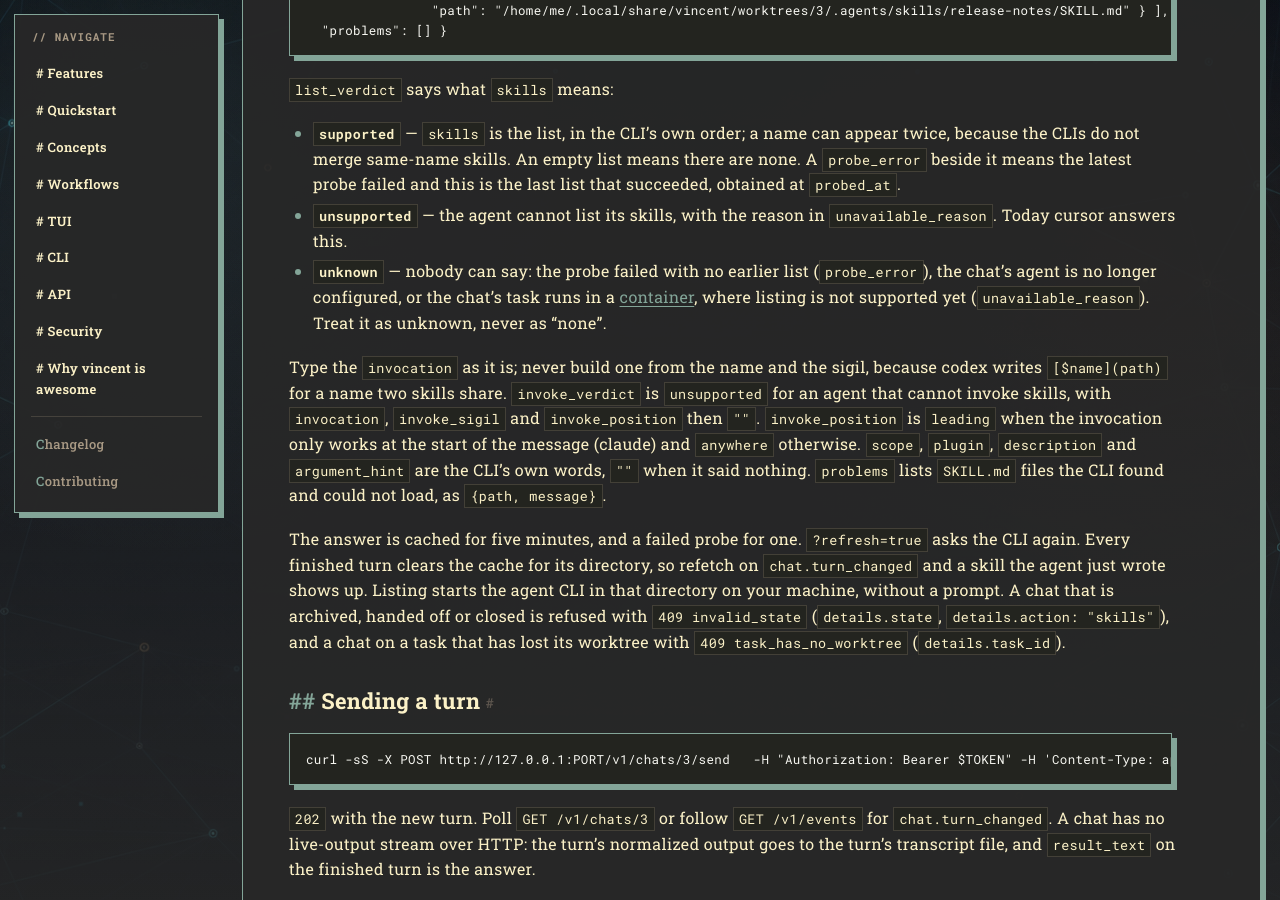
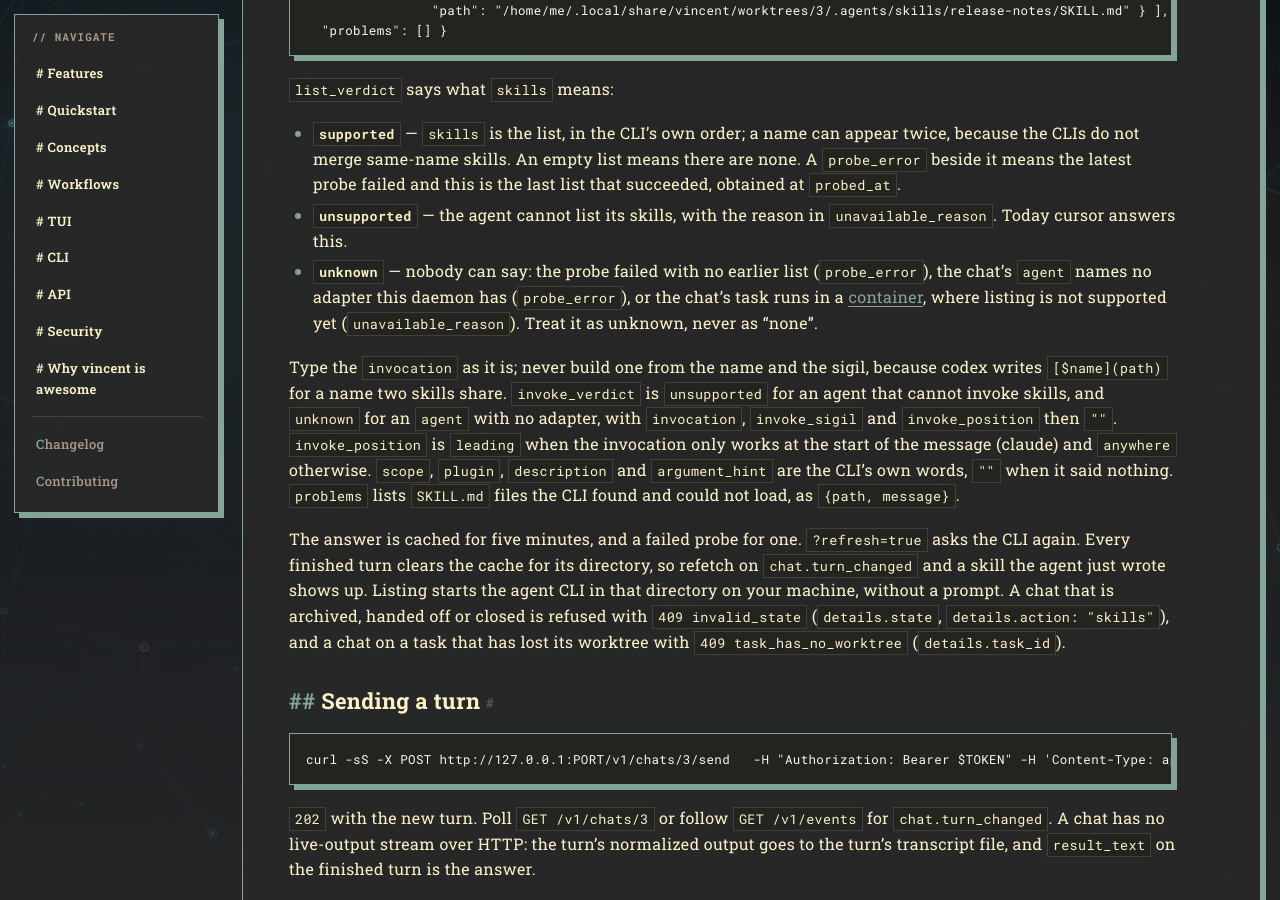
Before and after one commit to lezli01/vincent, a Jekyll site: the page built from docs/reference/api.md, in a window 1280 px wide and 900 px high, scrolled down 53549 px. Built offline with Jekyll 4.4.1, drawn with Linux system fonts in a browser that asks for light colours; our own code applies the rules of GitHub Pages for plain Markdown files.

Commit message:
docs: say which chat skills answer an unregistered agent gets (124.9)
The API page said a chat's skill list is unknown when its agent is "no
longer configured". No config key removes an adapter: the daemon always
registers claude, codex and cursor, so the case is a chat whose agent
names no registered adapter, and it also answers invoke_verdict unknown.

```diff
--- a/docs/reference/api.md
+++ b/docs/reference/api.md
@@ -2429,13 +2429,15 @@ message, and while a turn is running.
 - **`unsupported`** — the agent cannot list its skills, with the reason in
   `unavailable_reason`. Today cursor answers this.
 - **`unknown`** — nobody can say: the probe failed with no earlier list
-  (`probe_error`), the chat's agent is no longer configured, or the chat's task
+  (`probe_error`), the chat's `agent` names no adapter this daemon has
+  (`probe_error`), or the chat's task
   runs in a [container](configuration.md#container), where listing is not
   supported yet (`unavailable_reason`). Treat it as unknown, never as "none".
 
 Type the `invocation` as it is; never build one from the name and the sigil,
 because codex writes `[$name](path)` for a name two skills share.
-`invoke_verdict` is `unsupported` for an agent that cannot invoke skills, with
+`invoke_verdict` is `unsupported` for an agent that cannot invoke skills, and
+`unknown` for an `agent` with no adapter, with
 `invocation`, `invoke_sigil` and `invoke_position` then `""`. `invoke_position`
 is `leading` when the invocation only works at the start of the message
 (claude) and `anywhere` otherwise. `scope`, `plugin`, `description` and
```
